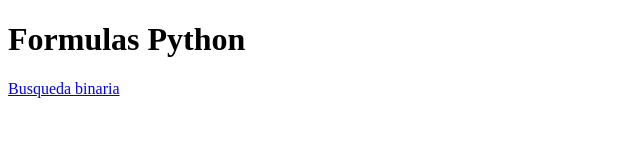
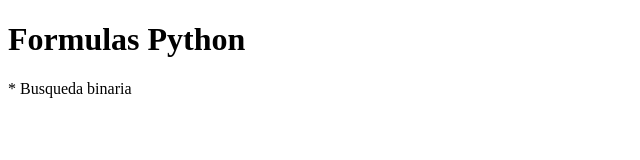
Before and after one commit to BetoSkey/formulas, a plain HTML site: page index.html in a window 1280 px wide. Shown: the whole page, without its empty margins (0-640 px from the left). Drawn offline with Linux system fonts and the light colour scheme.

Commit message:
se elimina la referencia a la formula

```diff
--- a/index.html
+++ b/index.html
@@ -10,6 +10,6 @@
         <h1>
             Formulas Python
         </h1>
-	<p><a href="busqueda_binarya.py">Busqueda binaria</p>
+	<p>* Busqueda binaria</p>
 	</body>
 </html>
```
